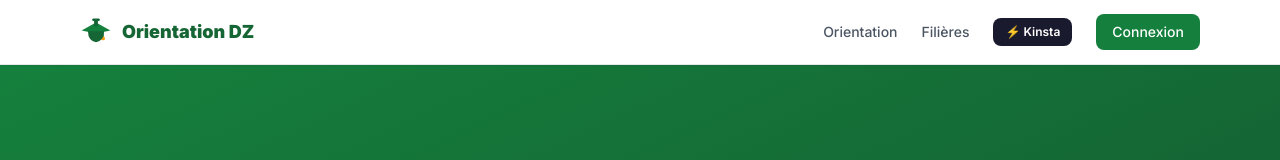
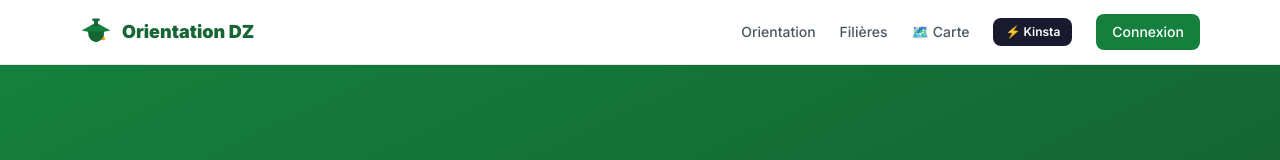
Before and after one commit to khedimbenyakhlef-cloud/khedimacadimy, a Next.js app in the folder frontend/: page / in a window 1280 px wide. Shown: the top 160 px of the page. Built offline with nearby package versions, Linux system fonts and the light colour scheme.

Commit message:
Feature: lien carte dans navbar

```diff
--- a/frontend/components/layout/Navbar.tsx
+++ b/frontend/components/layout/Navbar.tsx
@@ -8,15 +8,11 @@ import { useAuthStore } from '@/lib/store'
 function LogoSVG({ size = 32 }: { size?: number }) {
   return (
     <svg width={size} height={size} viewBox="0 0 100 100" fill="none" xmlns="http://www.w3.org/2000/svg">
-      {/* Chapeau - bord */}
       <polygon points="50,20 95,45 50,55 5,45" fill="#15803d"/>
-      {/* Chapeau - dessus */}
       <rect x="44" y="10" width="12" height="22" rx="3" fill="#166534"/>
       <rect x="38" y="8" width="24" height="8" rx="4" fill="#166534"/>
-      {/* Cordon */}
       <rect x="70" y="45" width="4" height="24" rx="2" fill="#15803d"/>
       <circle cx="72" cy="70" r="6" fill="#f59e0b"/>
-      {/* Corps diplôme */}
       <path d="M25 48 Q25 78 50 82 Q75 78 75 48" fill="#166534"/>
     </svg>
   )
@@ -25,6 +21,7 @@ function LogoSVG({ size = 32 }: { size?: number }) {
 const liens = [
   { href: '/orientation', label: 'Orientation' },
   { href: '/filieres', label: 'Filières' },
+  { href: '/carte', label: '🗺️ Carte' },
 ]
 
 export default function Navbar() {
```
